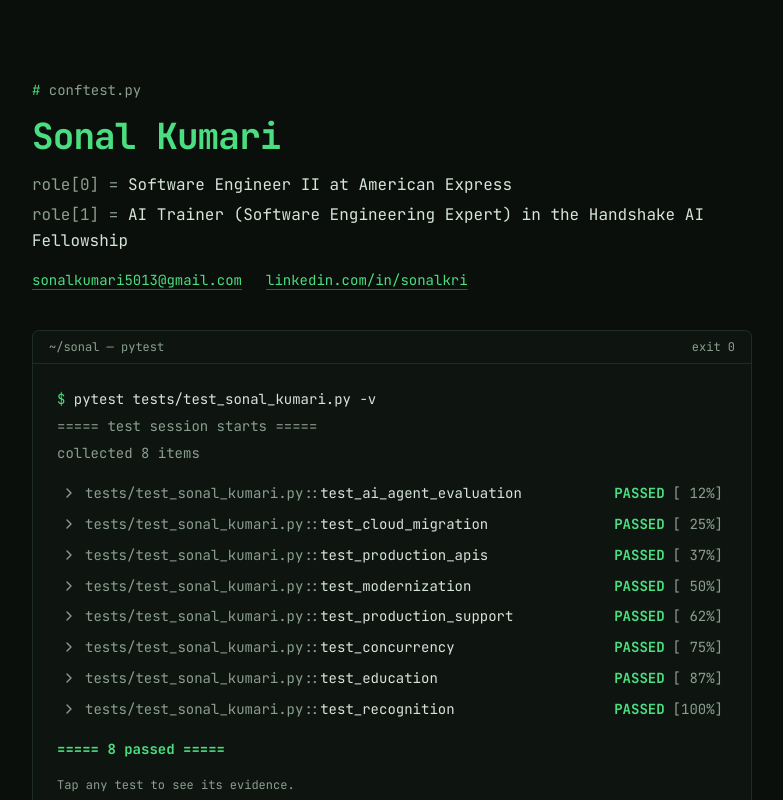
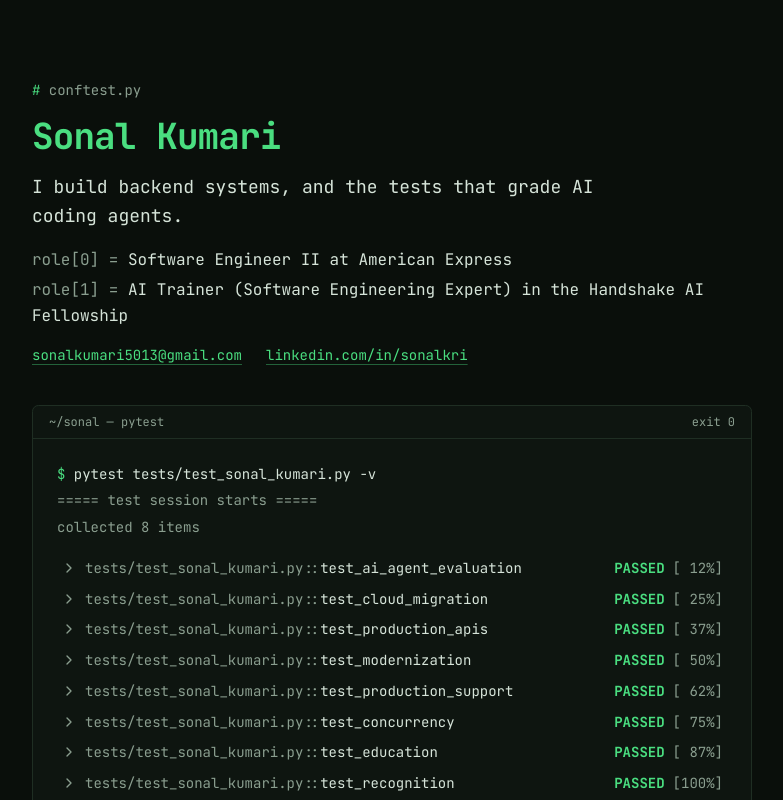
Before and after one commit to sonalkumari5013-bit/my-calling-card-dp, a Next.js app: page / in a window 1280 px wide. Shown: the top 800 px of the page, without its empty margins (248-1031 px from the left). Built offline with nearby package versions, Linux system fonts and the light colour scheme.

Commit message:
feat: add about me section to site header
Added a brief description of my work as a backend engineer and AI coding agent tester.

V0-Chat-Id: lNvx0fHDyXm

```diff
--- a/components/site-header.tsx
+++ b/components/site-header.tsx
@@ -7,6 +7,9 @@ export function SiteHeader() {
       <h1 className="text-3xl font-bold tracking-tight text-primary text-balance sm:text-4xl">
         Sonal Kumari
       </h1>
+      <p className="text-base leading-relaxed text-foreground text-pretty sm:text-lg">
+        I build backend systems, and the tests that grade AI coding agents.
+      </p>
       <ul className="flex flex-col gap-1 text-sm leading-relaxed sm:text-base">
         <li>
           <span className="text-muted-foreground">role[0] =</span> Software Engineer II at American
```
